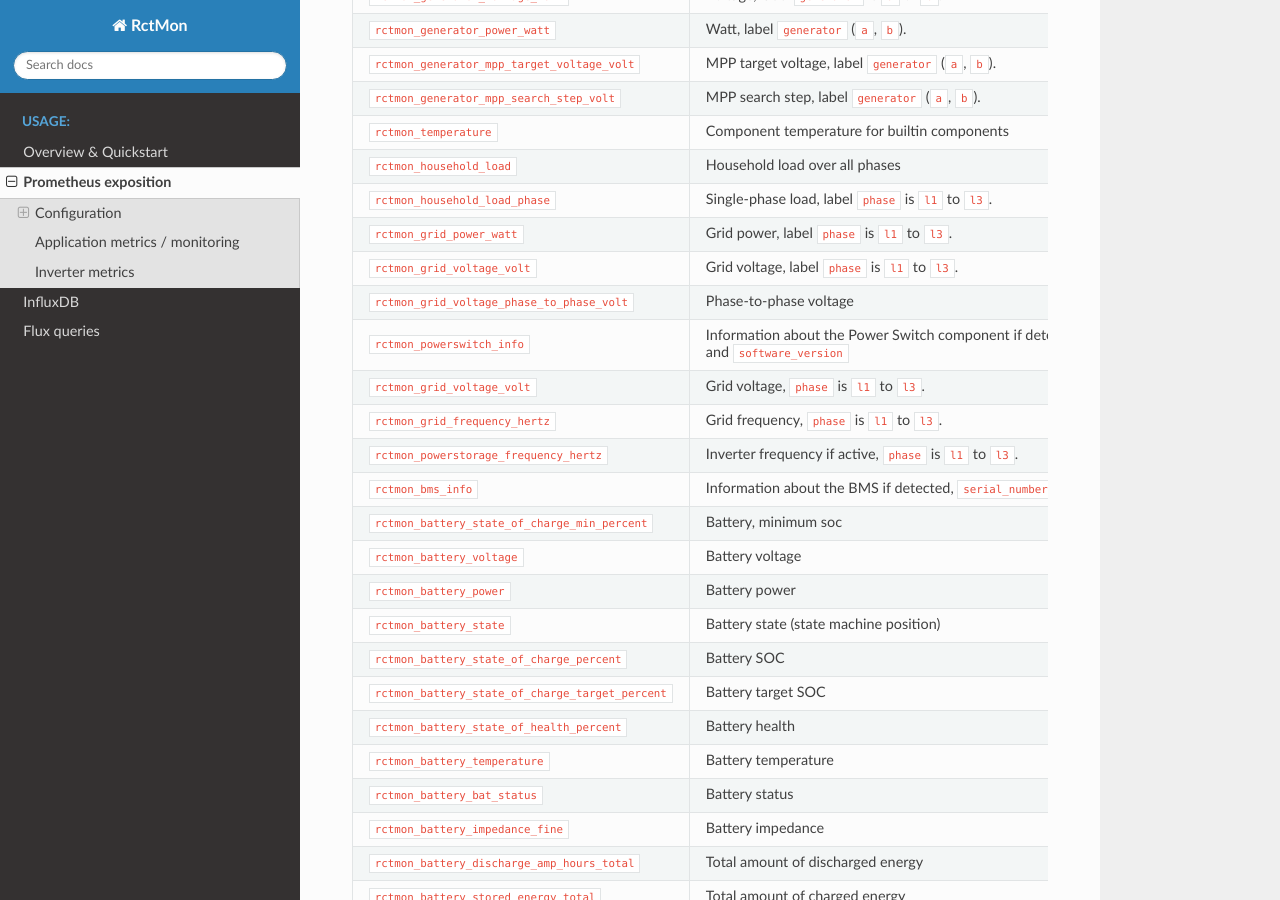
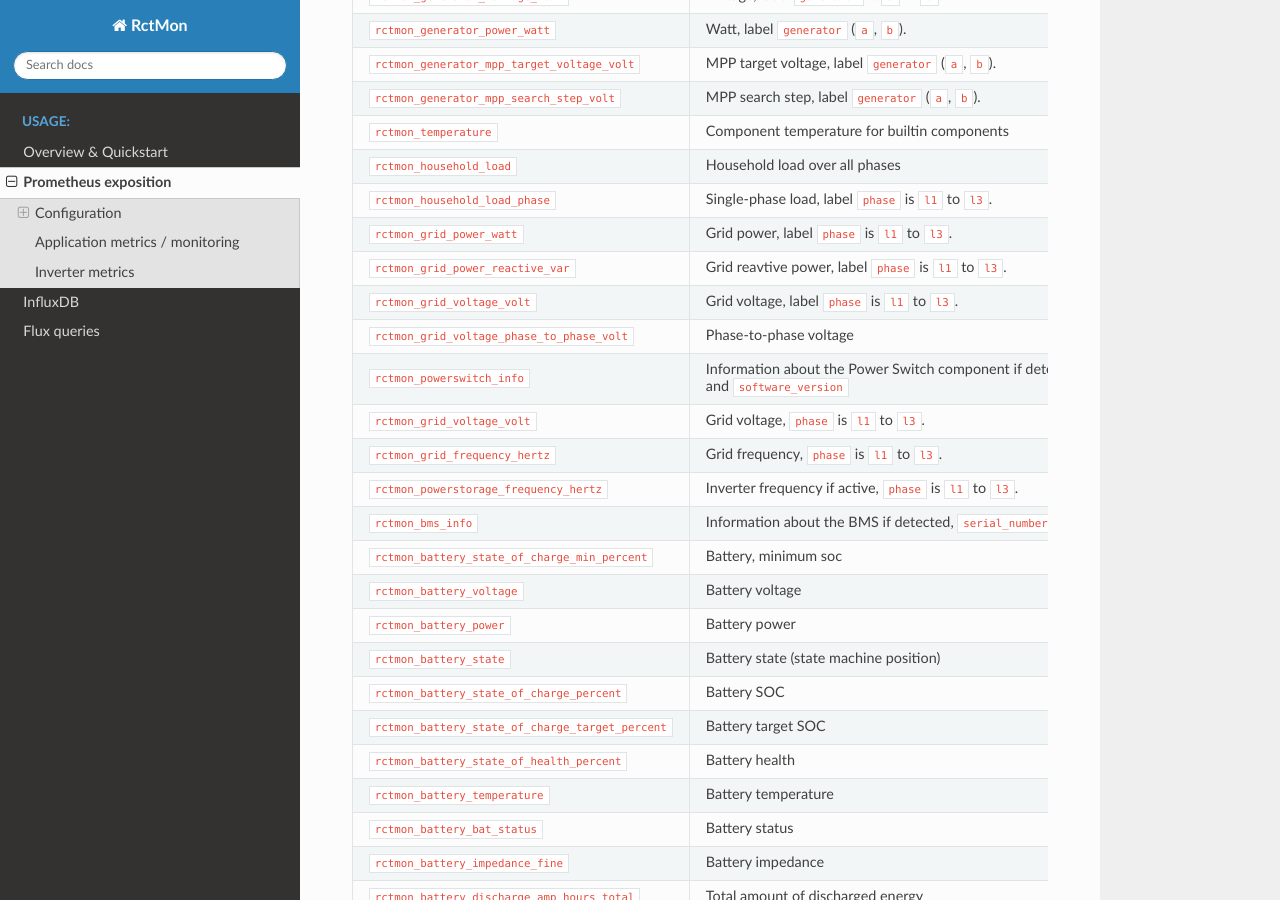
Before and after one commit to svalouch/rctmon, a Sphinx documentation site: the page built from docs/use_prometheus.rst, in a window 1280 px wide and 900 px high, scrolled down 2482 px. Built offline with Sphinx 7.4.7 and the Read the Docs theme 2.0.0, drawn with Linux system fonts in a browser that asks for light colours.

Commit message:
use_prometheus: Add reactive power

```diff
--- a/docs/use_prometheus.rst
+++ b/docs/use_prometheus.rst
@@ -129,6 +129,8 @@ Percentages are generally in the range ``0.0`` to ``1.0``.
 +---------------------------------------------------+-----------------------------------------------------------------+
 | ``rctmon_grid_power_watt``                        | Grid power, label ``phase`` is ``l1`` to ``l3``.                |
 +---------------------------------------------------+-----------------------------------------------------------------+
+| ``rctmon_grid_power_reactive_var``                | Grid reavtive power, label ``phase`` is ``l1`` to ``l3``.       |
++---------------------------------------------------+-----------------------------------------------------------------+
 | ``rctmon_grid_voltage_volt``                      | Grid voltage, label ``phase`` is ``l1`` to ``l3``.              |
 +---------------------------------------------------+-----------------------------------------------------------------+
 | ``rctmon_grid_voltage_phase_to_phase_volt``       | Phase-to-phase voltage                                          |
```
